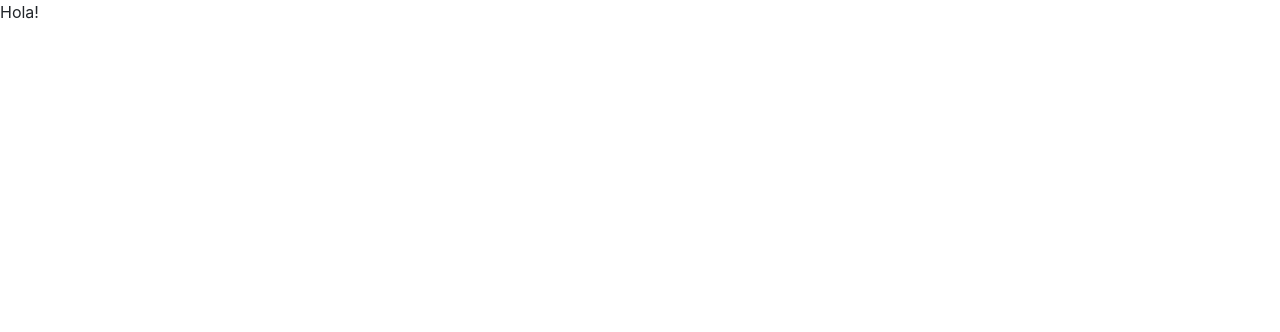
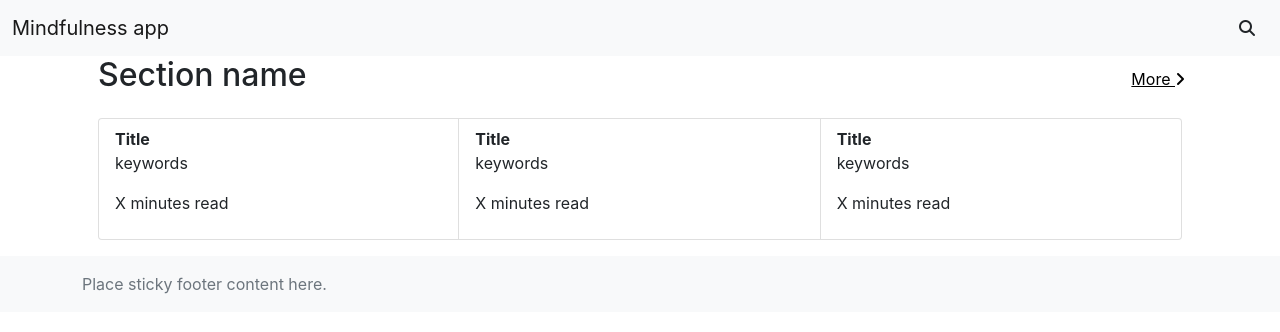
Before and after one commit to amelol/mindfulness-app, a React (Create React App) app in the folder web/: page / in a window 1280 px wide. Shown: the top 332 px of the page. Built offline with nearby package versions, Linux system fonts and the light colour scheme.

Commit message:
feat: component ArticleList started

```diff
--- a/web/public/index.html
+++ b/web/public/index.html
@@ -32,7 +32,7 @@
     -->
     <title>Mindfulness App</title>
   </head>
-  <body>
+  <body className="d-flex flex-column h-100">
     <noscript>You need to enable JavaScript to run this app.</noscript>
     <div id="root"></div>
     <!--
@@ -50,5 +50,6 @@
       integrity="sha384-/bQdsTh/da6pkI1MST/rWKFNjaCP5gBSY4sEBT38Q/9RBh9AH40zEOg7Hlq2THRZ"
       crossorigin="anonymous"
     ></script>
+    <script src="https://use.fontawesome.com/20971e89f0.js"></script>
   </body>
 </html>
--- a/web/src/App.js
+++ b/web/src/App.js
@@ -1,9 +1,14 @@
+import ArticleList from "./components/articles/article-list/ArticleList";
+import Footer from "./components/footer/Footer";
+import Navbar from "./components/navbar/Navbar";
 
 function App() {
   return (
-    <div>
-      Hola!
-    </div>
+    <>
+      <Navbar />
+      <ArticleList />
+      <Footer />
+    </>
   );
 }
 
--- /dev/null
+++ b/web/src/components/articles/article-list/ArticleList.js
@@ -0,0 +1,41 @@
+import { Component } from "react";
+
+
+class ArticleList extends Component {
+  render () {
+    return (
+      <section className="container">
+        <div className="row">
+          <div className="col">
+            <h2 className="ms-3">Section name</h2>
+          </div>
+          <div className="col d-flex justify-content-end">
+            <button type="button" className="btn btn-link text-black">
+              More <i className="fa fa-angle-right" aria-hidden="true" />
+            </button>
+          </div>
+        </div>
+
+        <ul className="list-group list-group-horizontal m-3">
+          <li className="list-group-item col-4">
+            <div className="fw-bold">Title</div>
+            <p>keywords</p>
+            <p>X minutes read</p>
+          </li>
+          <li className="list-group-item col-4">
+            <div className="fw-bold">Title</div>
+            <p>keywords</p>
+            <p>X minutes read</p>
+          </li>
+          <li className="list-group-item col-4">
+            <div className="fw-bold">Title</div>
+            <p>keywords</p>
+            <p>X minutes read</p>
+          </li>
+        </ul>
+      </section>
+    );
+  }
+}
+
+export default ArticleList
--- /dev/null
+++ b/web/src/components/footer/Footer.js
@@ -0,0 +1,11 @@
+function Footer() {
+  return (
+    <footer className="footer mt-auto py-3 bg-light">
+      <div className="container">
+        <span className="text-muted">Place sticky footer content here.</span>
+      </div>
+    </footer>
+  );
+}
+
+export default Footer;
--- /dev/null
+++ b/web/src/components/navbar/Navbar.js
@@ -0,0 +1,18 @@
+function Navbar() {
+  return (
+    <nav className="navbar navbar-expand-lg navbar-light bg-light">
+      <div className="container-fluid">
+        <a className="navbar-brand" href="/">
+          Mindfulness app
+        </a>
+        <form className="d-flex">
+          <button className="btn" type="submit">
+            <i className="fa fa-search" aria-hidden="true"/>
+          </button>
+        </form>
+      </div>
+    </nav>
+  );
+}
+
+export default Navbar;
--- a/web/src/index.css
+++ b/web/src/index.css
@@ -5,6 +5,7 @@ body {
     sans-serif;
   -webkit-font-smoothing: antialiased;
   -moz-osx-font-smoothing: grayscale;
+
 }
 
 code {
```
Also changed, not shown: web/src/components/articles/article-item/ArticleItem.js (added, +7 -0 lines).
